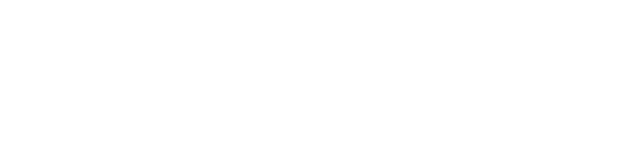
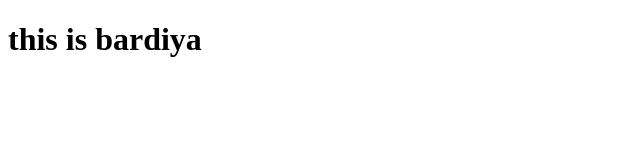
Before and after one commit to bardiyabasafa1384/git_bardi, a plain HTML site: page index.html in a window 1280 px wide. Shown: the whole page, without its empty margins (0-640 px from the left). Drawn offline with Linux system fonts and the light colour scheme.

Commit message:
second commit

```diff
--- a/index.html
+++ b/index.html
@@ -6,6 +6,6 @@
     <title>Document</title>
 </head>
 <body>
-
+    <h1>this is bardiya</h1>
 </body>
 </html>
```
